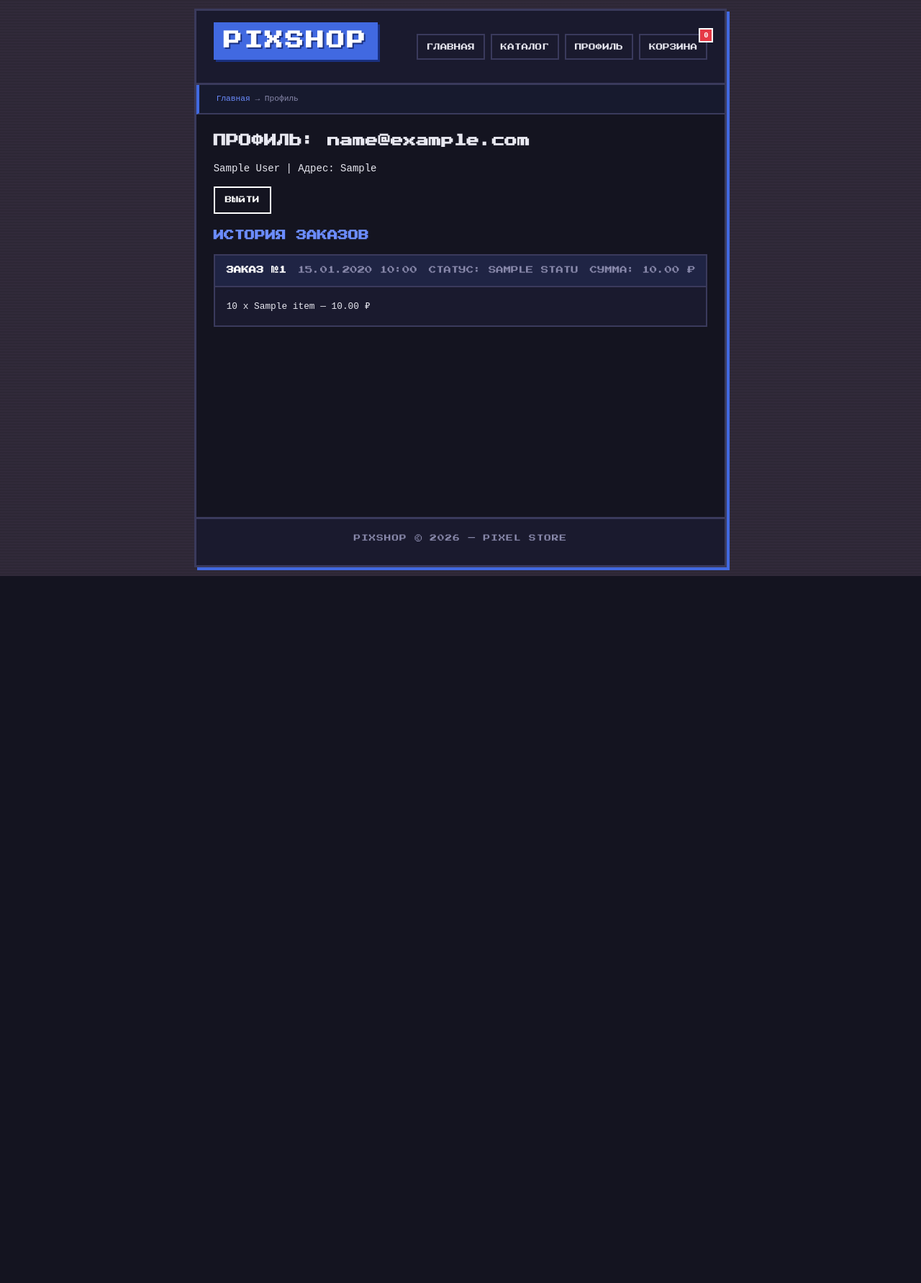
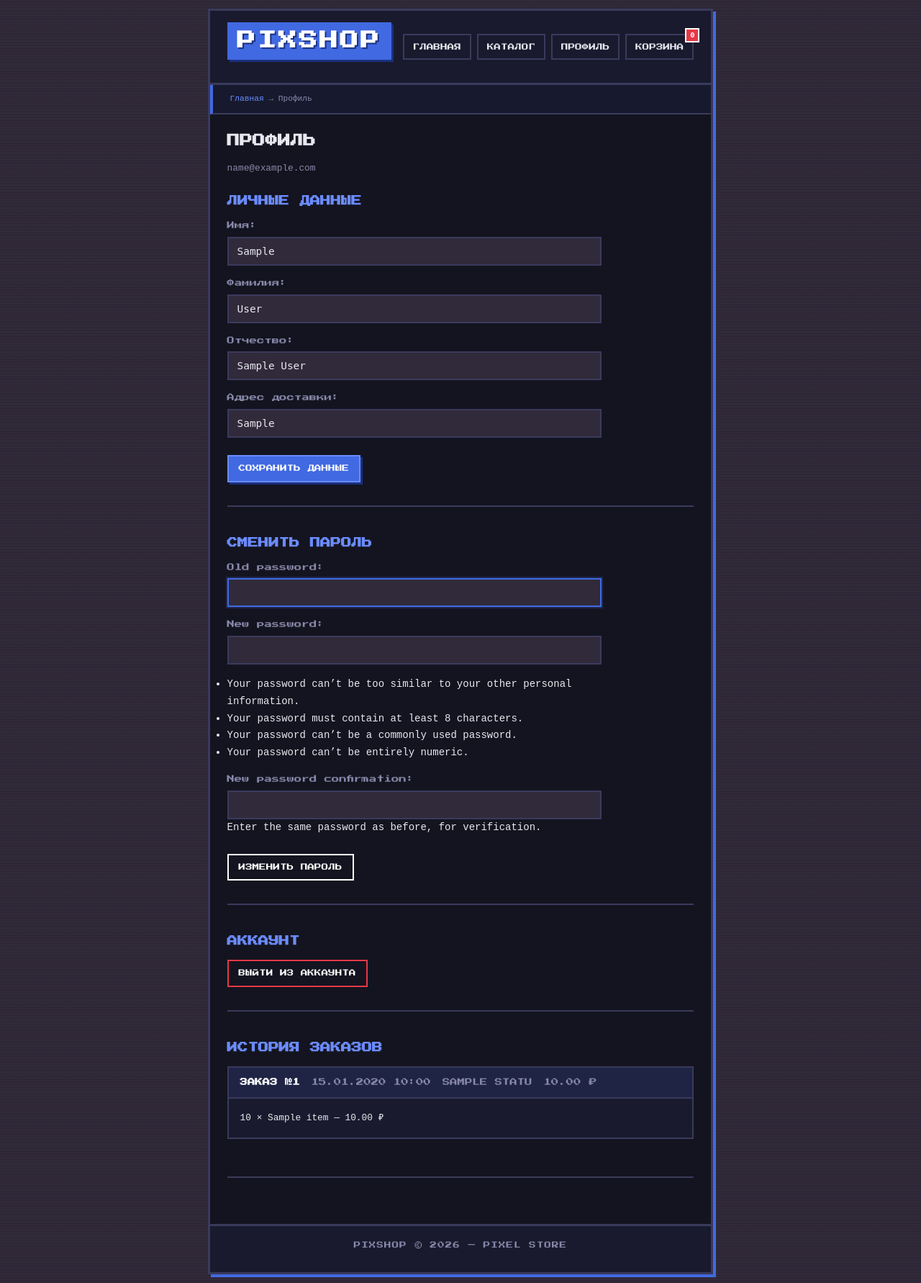
Before and after one commit to xghostyyy/PixShop, a Django app: page /profile/ in a window 1280 px wide. Shown: the whole page at 72% size. Before the commit the page ends 800 px from the top, so only its background shows below. Run offline with Django 5.2, Linux system fonts and the light colour scheme; a user stored in the database is signed in; tables that the repository leaves empty hold one stand-in row (values such as "Sample post").

Commit message:
Доработка функционала: Изменение пароля, изменение информации пользователя

```diff
--- a/PixShop/main/templates/main/profile.html
+++ b/PixShop/main/templates/main/profile.html
@@ -8,10 +8,74 @@
 {% endblock %}
 
 {% block content %}
-<h2>ПРОФИЛЬ: {{ user.email }}</h2>
-<p>{{ user.first_name }} {{ user.last_name }} | Адрес: {{ user.adress }}</p>
-<a href="{% url 'logout' %}" class="btn-add" style="margin-bottom: 20px;">ВЫЙТИ</a>
+<h2>ПРОФИЛЬ</h2>
+<p style="font-size:0.8rem; margin-bottom:24px; color:var(--text-muted);">{{ user.email }}</p>
 
+<!-- СЕКЦИЯ: Данные профиля (адрес, имя)-->
+<div class="profile-section">
+    <h3>ЛИЧНЫЕ ДАННЫЕ</h3>
+
+    {% if profile_form.errors %}
+        <div class="form-errors">
+            {% for field in profile_form %}
+                {% for error in field.errors %}
+                    <p class="error-msg">{{ field.label }}: {{ error }}</p>
+                {% endfor %}
+            {% endfor %}
+        </div>
+    {% endif %}
+
+    <form method="post" style="max-width:520px;">
+        {% csrf_token %}
+        <input type="hidden" name="form_type" value="profile">
+        {{ profile_form.as_p }}
+        <button type="submit" class="btn-add btn-primary" style="margin-top:8px;">
+            СОХРАНИТЬ ДАННЫЕ
+        </button>
+    </form>
+</div>
+
+<!--СЕКЦИЯ: Смена пароля-->
+<div class="profile-section">
+    <h3>СМЕНИТЬ ПАРОЛЬ</h3>
+
+    {% if password_form.errors %}
+        <div class="form-errors">
+            {% for field in password_form %}
+                {% for error in field.errors %}
+                    <p class="error-msg">{{ field.label }}: {{ error }}</p>
+                {% endfor %}
+            {% endfor %}
+            {% for error in password_form.non_field_errors %}
+                <p class="error-msg">{{ error }}</p>
+            {% endfor %}
+        </div>
+    {% endif %}
+
+    <form method="post" style="max-width:520px;">
+        {% csrf_token %}
+        <input type="hidden" name="form_type" value="password">
+        {{ password_form.as_p }}
+        <button type="submit" class="btn-add" style="margin-top:8px;">
+            ИЗМЕНИТЬ ПАРОЛЬ
+        </button>
+    </form>
+</div>
+
+<!--СЕКЦИЯ: Выход из аккаунта-->
+<div class="profile-section">
+    <h3>АККАУНТ</h3>
+    {# Logout обязан быть POST-запросом (защита от CSRF/случайного выхода) #}
+    <form method="post" action="{% url 'logout' %}">
+        {% csrf_token %}
+        <button type="submit" class="btn-add" style="border-color:var(--danger);">
+            ВЫЙТИ ИЗ АККАУНТА
+        </button>
+    </form>
+</div>
+
+<!--СЕКЦИЯ: История заказов-->
+<div class="profile-section">
     <h3>ИСТОРИЯ ЗАКАЗОВ</h3>
     {% if orders %}
         {% for order in orders %}
@@ -19,17 +83,43 @@
                 <div class="order-header">
                     <span>ЗАКАЗ №{{ order.id }}</span>
                     <span>{{ order.created_at|date:"d.m.Y H:i" }}</span>
-                <span>СТАТУС: {{ order.status.name|upper }}</span>
-                <span>СУММА: {{ order.total_price }} ₽</span>
+                    <span>{{ order.status.name|upper }}</span>
+                    <span>{{ order.total_price }} ₽</span>
                 </div>
                 <div class="order-items">
-                {% for item in order.items.all %}
-                    <div>{{ item.quantity }} x {{ item.item.name }} — {{ item.price }} ₽</div>
+                    {% for oi in order.items.all %}
+                        <div>{{ oi.quantity }} × {{ oi.item.name }} — {{ oi.price }} ₽</div>
                     {% endfor %}
                 </div>
             </div>
         {% endfor %}
     {% else %}
-    <div class="empty-state">У вас пока нет заказов.</div>
+        <div class="empty-state">
+            <p>ЗАКАЗОВ ЕЩЁ НЕТ</p>
+            <a href="{% url 'catalog' %}" class="btn-add">ПЕРЕЙТИ В КАТАЛОГ</a>
+        </div>
     {% endif %}
+</div>
+
+<style>
+.profile-section {
+    margin-bottom: 40px;
+    padding-bottom: 32px;
+    border-bottom: 2px solid var(--border);
+}
+.profile-section:last-child {
+    border-bottom: none;
+}
+.form-errors {
+    background: rgba(230,57,70,0.1);
+    border-left: 4px solid var(--danger);
+    padding: 10px 14px;
+    margin-bottom: 14px;
+}
+.error-msg {
+    font-size: 0.75rem;
+    color: var(--danger);
+    margin: 4px 0;
+}
+</style>
 {% endblock %}
```
Lines whose indentation alone changed are shown as unchanged.
